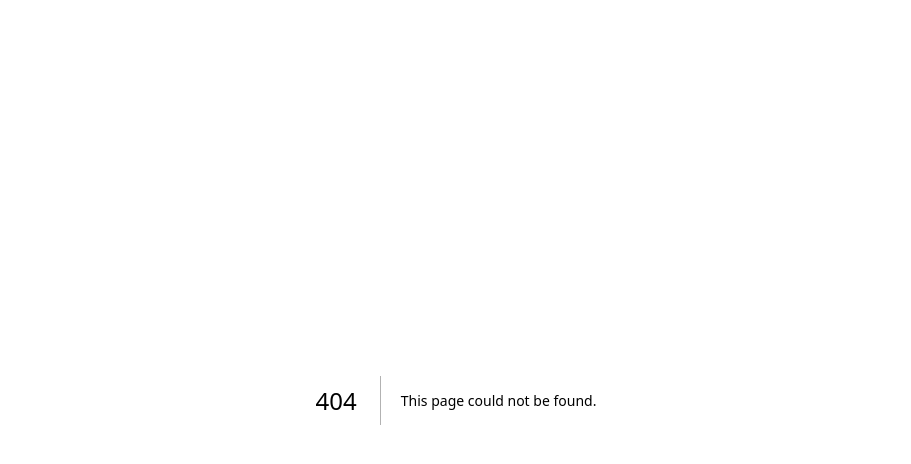
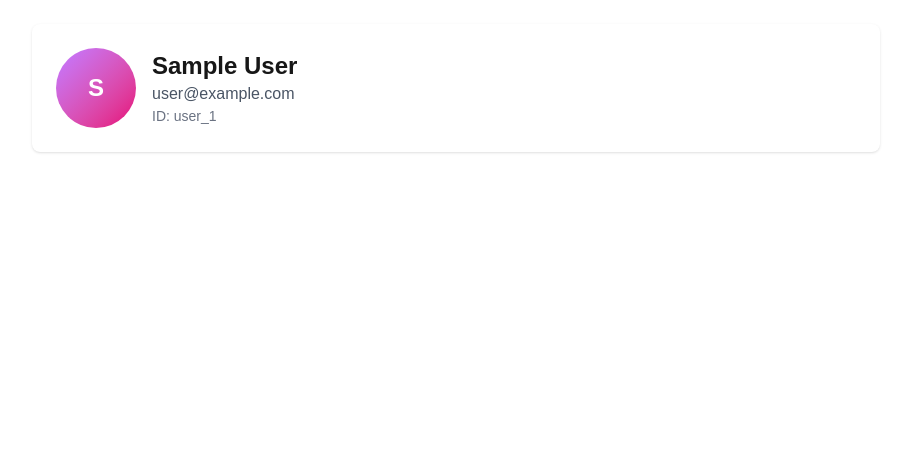
Before and after one commit to IdikiiD/posts_maker_next_react_ts, a Next.js app: page /profile in a window 1280 px wide. Before the commit this address had no page. Shown: the top 464 px of the page, without its empty margins (184-1095 px from the left). Built offline with nearby package versions, Linux system fonts and the light colour scheme; no server answers; sample sign-in values are in the browser's storage.

Commit message:
feat: add ProfilePage component for user profile display and session validation

```diff
--- /dev/null
+++ b/src/app/profile/page.tsx
@@ -0,0 +1,29 @@
+import {getSession} from "next-auth/react";
+import {redirect} from "next/navigation";
+
+export default async function ProfilePage()
+{
+    const session = await getSession();
+
+    if (!session?.user) {
+        redirect("/login");
+    }
+    return (
+        <div className="max-w-4xl mx-auto p-6">
+            <div className="bg-white rounded-lg shadow p-6">
+                <div className="flex items-center space-x-4">
+
+                    <div className="w-20 h-20 bg-gradient-to-br from-purple-400 to-pink-600 rounded-full flex items-center justify-center text-white text-2xl font-bold">
+                        {session.user.name.charAt(0).toUpperCase()}
+                    </div>
+
+                    <div>
+                        <h1 className="text-2xl font-bold">{session.user.name}</h1>
+                        <p className="text-gray-600">{session.user.email}</p>
+                        <p className="text-sm text-gray-500">ID: {session.user.id}</p>
+                    </div>
+                </div>
+            </div>
+        </div>
+    );
+}
```
